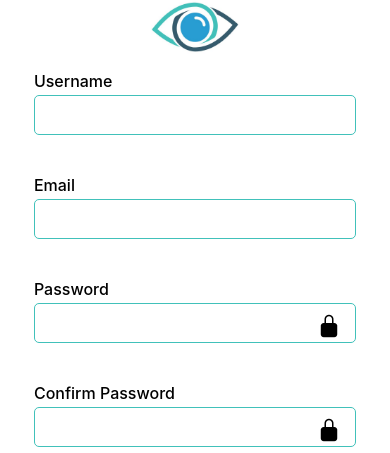
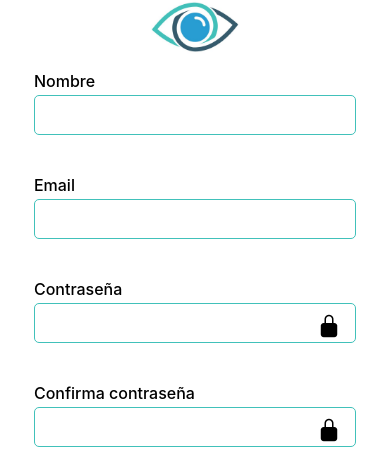
Before and after one commit to GianmarcoZodda/Brisa-React-Native, a React Native app: screen /Register in a window 390 px wide. Shown: the part 152-605 px from the top of the page. Built offline with nearby package versions, Linux system fonts and the light colour scheme.

Commit message:
Se modificarion strings de vistas y navigation.replace en logout

```diff
--- a/data/AuthContext.js
+++ b/data/AuthContext.js
@@ -79,7 +79,7 @@ export const AuthProvider = ({ children }) => {
   }
 
   const logout = async (navigation) => {
-    navigation.navigate("Login")
+    navigation.replace("Login")
     setToken(null);
     setUser(null);
     setIsAuthenticated(false);
--- a/data/api/apiUrl.js
+++ b/data/api/apiUrl.js
@@ -1,3 +1,3 @@
-const API_URL_BACKEND = "http://192.168.1.157:3000/"
+const API_URL_BACKEND = "http://192.168.1.40:3000/"
 /*si usas el celu, usar en vez de local host, usa la ip de la maquina en la q se levanta el servidor*/
 export default API_URL_BACKEND;
--- a/presentation/screens/LoginScreen.jsx
+++ b/presentation/screens/LoginScreen.jsx
@@ -77,7 +77,7 @@ const LoginScreen = () => {
       <InputField
         value={password}
         onValueChange={setPassword}
-        label="Password"
+        label="Contraseña"
         isPassword={true}
         error={passwordError}
       />
--- a/presentation/screens/RegisterScreen.jsx
+++ b/presentation/screens/RegisterScreen.jsx
@@ -78,13 +78,13 @@ return(
 <View style={styles.container}>
     <EyeIcon></EyeIcon>
 
-    <InputField value={username} onValueChange={setUsername} label="Username" error={usernameError}></InputField>
+    <InputField value={username} onValueChange={setUsername} label="Nombre" error={usernameError}></InputField>
 
     <InputField value={email} onValueChange={setEmail} label="Email" error={emailError}></InputField>
 
-    <InputField value={password} onValueChange={setPassword} label="Password" isPassword={true} error={passwordError}></InputField>
+    <InputField value={password} onValueChange={setPassword} label="Contraseña" isPassword={true} error={passwordError}></InputField>
 
-    <InputField value={secondPassword} onValueChange={setSecondPassword} label="Confirm Password" isPassword={true} error={secondPasswordError}></InputField>
+    <InputField value={secondPassword} onValueChange={setSecondPassword} label="Confirma contraseña" isPassword={true} error={secondPasswordError}></InputField>
 
     <Btn  onPress={handleRegister}
         text={strings.registrarme}></Btn>
--- a/utils/strings/strings.js
+++ b/utils/strings/strings.js
@@ -121,7 +121,7 @@ const strings = {
     preg4body: "#  Sí, BRISA toma medidas de seguridad para proteger la información personal y las imágenes.",
     /*OTRO*/
     logOut: "Cerrar sesion",
-    deleteAccount: "Eliminar Cuenta",
+    deleteAccount: "Borrar cuenta",
 
 
     /*HOME SCREEN*/
```
